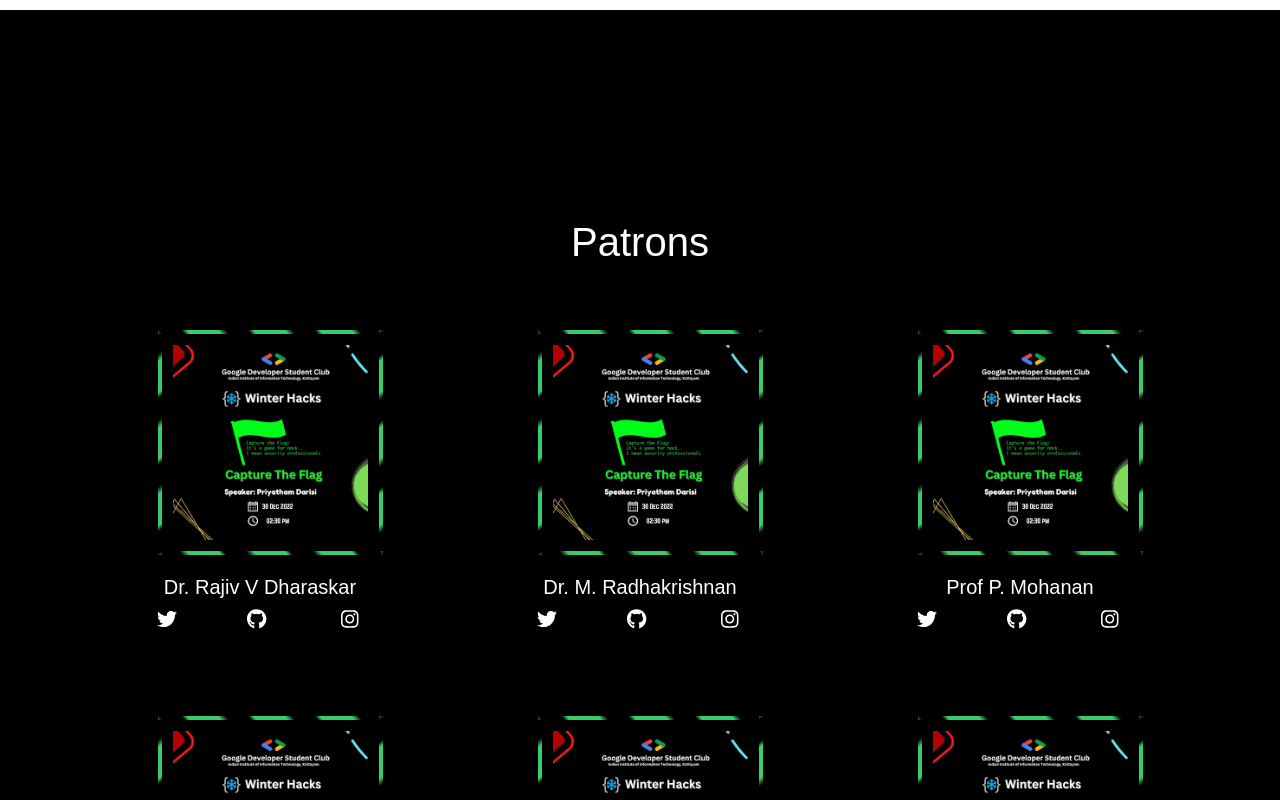
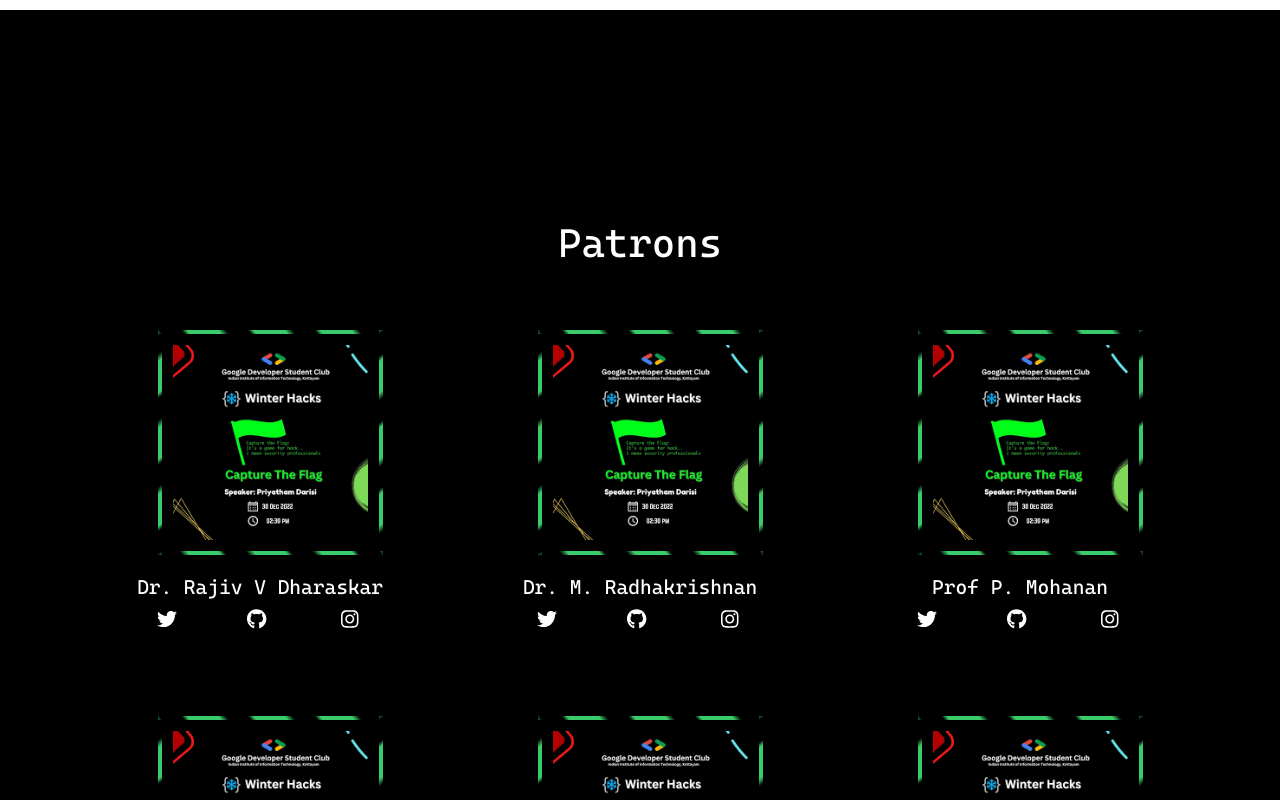
Before and after one commit to gunjjoshi/CyberSecurity-Club-Website, a Next.js app: page /people in a window 1280 px wide. Shown: the top 800 px of the page. Built offline with nearby package versions, Linux system fonts and the light colour scheme; a web font is replaced by a local one.

Commit message:
font issue resolved

```diff
--- a/src/app/page.module.css
+++ b/src/app/page.module.css
@@ -6,6 +6,7 @@
     background-repeat: no-repeat;
     background-size: cover;
     background-position: center bottom;
+    font-family: 'CustomFont', sans-serif;
   }
   @font-face {
     font-family: 'CustomFont';
```
Also changed, not shown: 1 other file (tests, documents, lock files or other folders).
